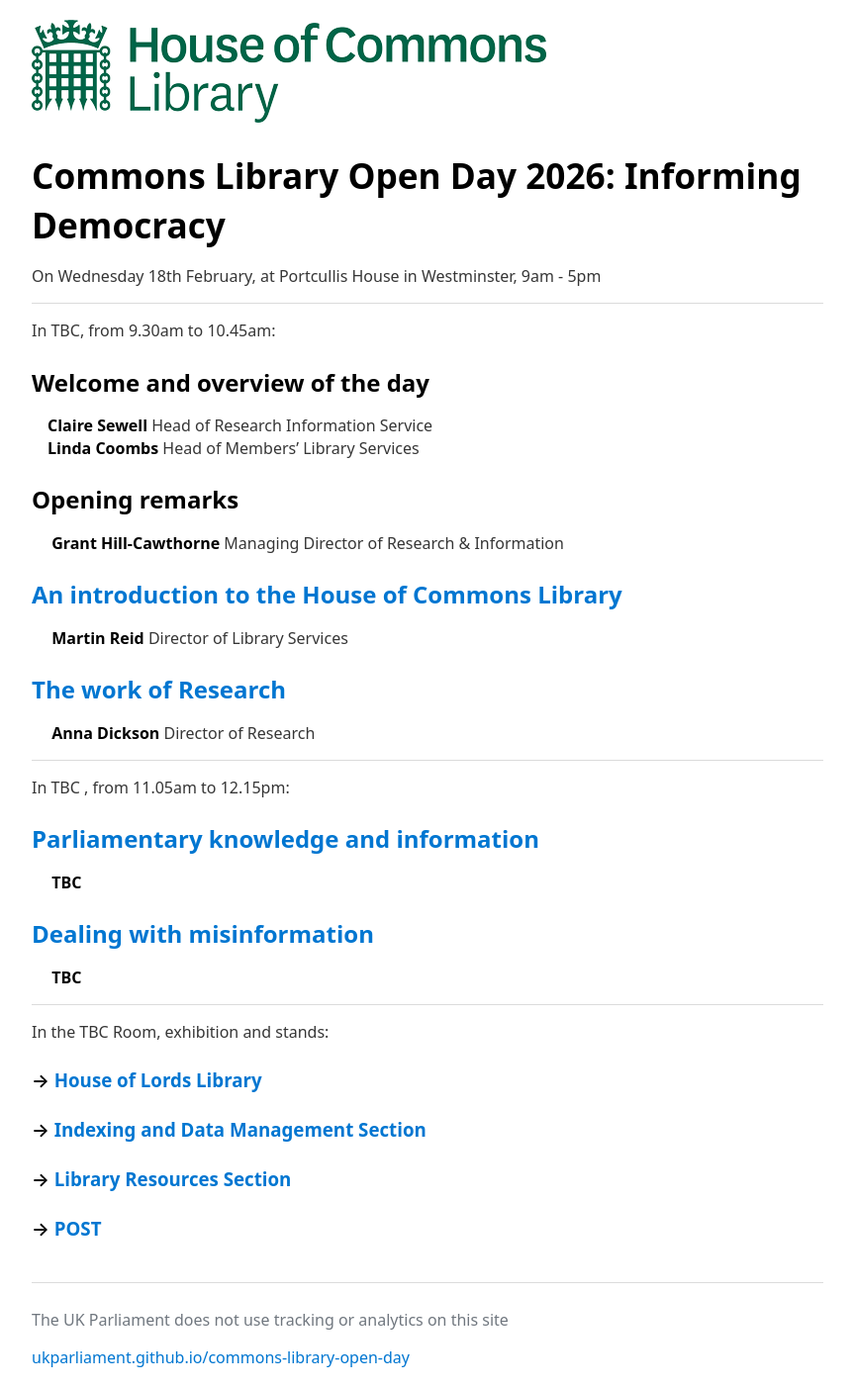
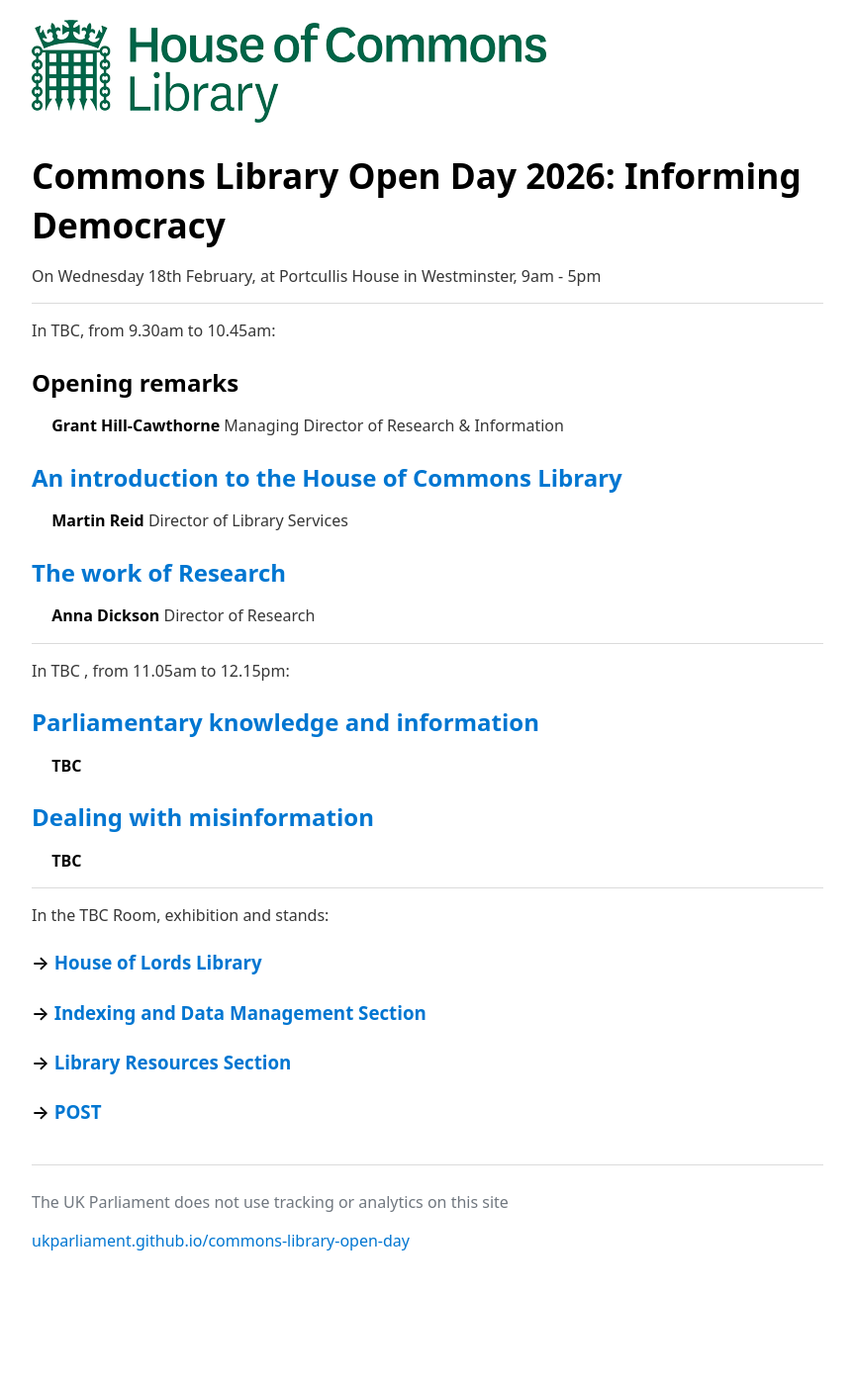
Before and after one commit to ukparliament/commons-library-open-day, a Jekyll site: the page built from 2026/index.md, in a window 1280 px wide. Shown: the whole page at 99% size, without its empty margins (208-1071 px from the left). Built offline with Jekyll 4.4.1, drawn with Linux system fonts in a browser that asks for light colours; our own code applies the rules of GitHub Pages for plain Markdown files; after the commit the page ends 1285 px from its top, so only the background shows below that.

Commit message:
Update index.md

```diff
--- a/2026/index.md
+++ b/2026/index.md
@@ -8,14 +8,10 @@ On Wednesday 18th February, at Portcullis House in Westminster, 9am - 5pm
 
 In TBC, from 9.30am to 10.45am:
 
-## Welcome and overview of the day
-&emsp;**Claire Sewell** Head of Research Information Service<br>
-&emsp;**Linda Coombs** Head of Members’ Library Services
-
 ## Opening remarks
 &emsp; **Grant Hill-Cawthorne** Managing Director of Research & Information
 
-## [An introduction to the House of Commons Library](https://docs.google.com/presentation/d/14siW-xpKTgNtK2lUbviLOcTlRe4iwDQyKJzs_QBTF2g/edit?usp=sharing)
+## [An introduction to the House of Commons Library](https://docs.google.com/presentation/d/1Sx3ZZBNWSRwkuvDksC6MotMxtQ7vDf2y/edit?usp=sharing&ouid=115284708173621312546&rtpof=true&sd=true)
 &emsp; **Martin Reid** Director of Library Services
 
 ## [The work of Research](https://docs.google.com/presentation/d/1fnTe4fv_vMwy1t5Hdw3VjYJa8Z3wGwuVR1_shDvPhiM/edit?usp=sharing)
```
